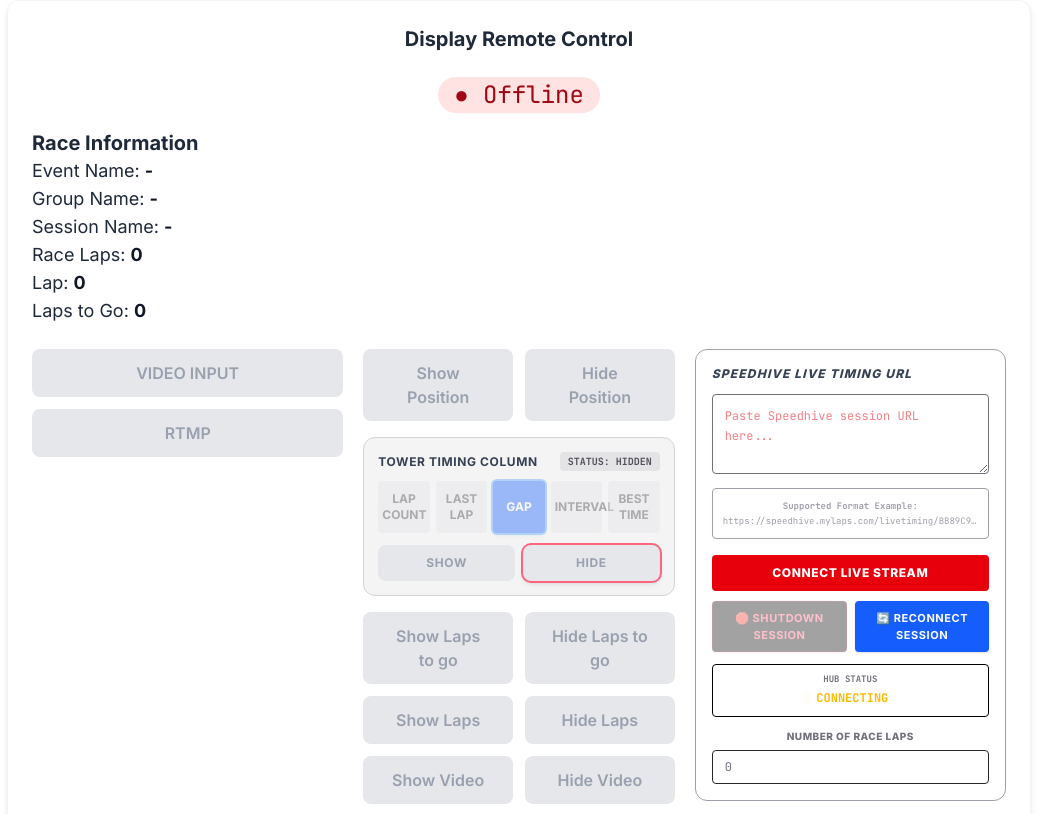
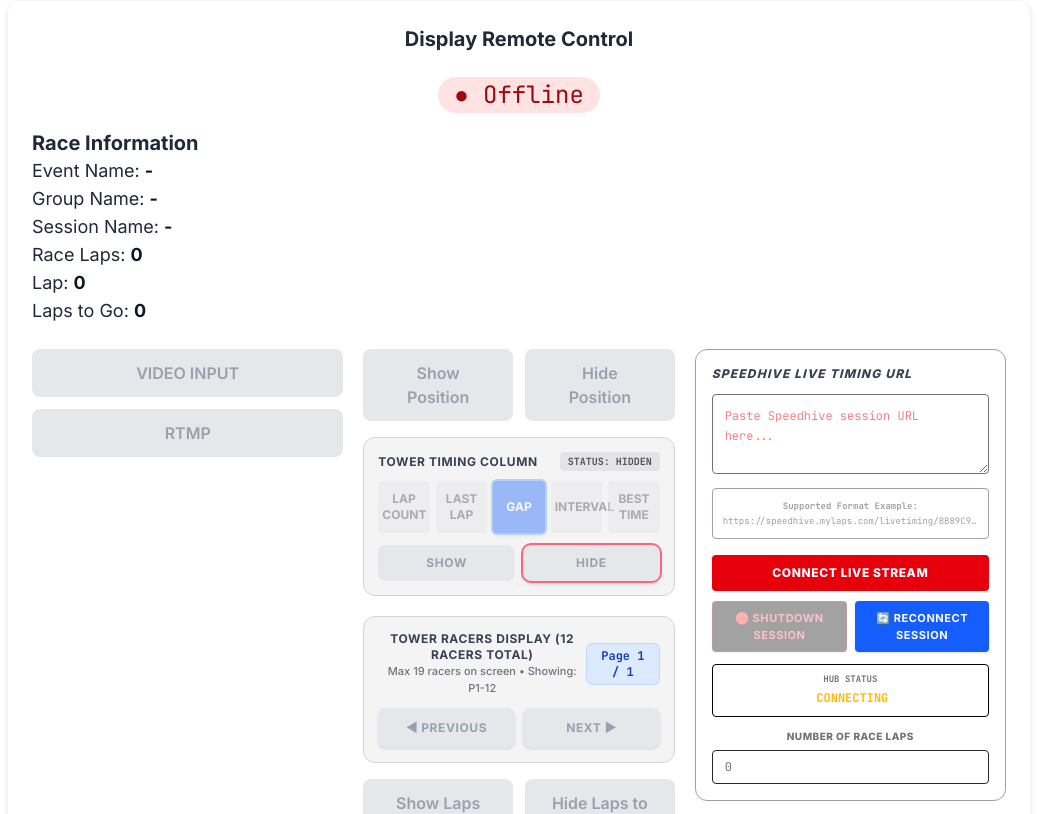
Before and after one commit to fathirpahlevi/Motorsport-Timing-Board, a React (Vite) app: page /control in a window 1280 px wide. Shown: the top 814 px of the page, without its empty margins (121-1158 px from the left). Built offline with nearby package versions, Linux system fonts and the light colour scheme; no server answers.

Commit message:
feat: implement rider DNF status and pagination
Add DNF state support for rider rankings and introduce
pagination for side position leaderboard displays.

```diff
--- a/src/App.tsx
+++ b/src/App.tsx
@@ -1486,7 +1486,8 @@ export default function App() {
           raceTitle={raceTitle}
           sessionName={sessionName}
           groupName={groupName}
-          finishedPages={finishedPages}/>
+          finishedPages={finishedPages}
+          riders={riders}/>
         } />
         <Route
             path="/sidePosition"
--- a/src/components/control.tsx
+++ b/src/components/control.tsx
@@ -1,6 +1,7 @@
 import React, { useEffect, useState, useRef } from 'react';
 import { ListSelectInput, SelectOption } from './lists';
 import { RiderResult, ControlState } from '../types';
+import { getPagedRiders } from '../data';
 import { AddRiderModal } from './manualRider';
 
 interface DisplayControllerProps {
@@ -18,6 +19,7 @@ interface DisplayControllerProps {
     globalLaps: number;
     globalLtg: number;
     finishedPages: number;
+    riders?: RiderResult[];
 }
 
 export const DisplayController: React.FC<DisplayControllerProps> = ({
@@ -34,7 +36,8 @@ export const DisplayController: React.FC<DisplayControllerProps> = ({
     globalRaceLaps,
     globalLaps,
     globalLtg,
-    finishedPages}) => {
+    finishedPages,
+    riders = []}) => {
     const [localStatus, setLocalStatus] = useState<string>('Ready');
     const [gapDiff,setGapDiff] = useState<'gap'|'diff'>('diff');
     const [speedhiveUrl,setSpeedhiveUrl] = useState<string>('');
@@ -132,7 +135,21 @@ export const DisplayController: React.FC<DisplayControllerProps> = ({
         sendControlCommand('time', visible);
     };
 
-    const sendControlCommand = (command: string, state: boolean | string) => {
+    const currentTowerPage: number = typeof syncState?.sidePositionPage === 'number' ? syncState.sidePositionPage : 0;
+    const towerPagination = getPagedRiders(riders || [], currentTowerPage);
+
+    const handlePrevTowerPage = () => {
+        const newPage = Math.max(0, currentTowerPage - 1);
+        sendControlCommand('sidePositionPage', newPage);
+    };
+
+    const handleNextTowerPage = () => {
+        const maxPage = towerPagination.totalPages > 0 ? towerPagination.totalPages - 1 : currentTowerPage + 1;
+        const newPage = Math.min(maxPage, currentTowerPage + 1);
+        sendControlCommand('sidePositionPage', newPage);
+    };
+
+    const sendControlCommand = (command: string, state: boolean | string | number) => {
     // Guard clause: check if socket is passed and actually open
         if (!socket || socket.readyState !== WebSocket.OPEN) {
             setLocalStatus('Error: Server connection is offline.');
@@ -475,6 +492,44 @@ export const DisplayController: React.FC<DisplayControllerProps> = ({
                       </div>
                     </div>
 
+                    {/* TOWER RACERS PAGINATION CONTROL (MAX 19) */}
+                    <div className="col-span-2 flex flex-col gap-2.5 p-3.5 bg-zinc-100 border border-zinc-300 rounded-xl my-1">
+                      <div className="flex items-center justify-between">
+                        <div className="flex flex-col">
+                          <span className="uppercase text-gray-700 font-bold text-xs tracking-wider">
+                            Tower Racers Display ({riders?.length || 0} Racers Total)
+                          </span>
+                          <span className="text-[11px] text-zinc-500 font-medium">
+                            Max 19 racers on screen • {towerPagination.pageRangeText ? `Showing: P${towerPagination.pageRangeText}` : 'All shown'}
+                          </span>
+                        </div>
+                        <span className="text-xs font-mono font-bold bg-blue-100 text-blue-800 px-2.5 py-1 rounded-md border border-blue-200">
+                          Page {towerPagination.currentPage + 1} / {towerPagination.totalPages}
+                        </span>
+                      </div>
+
+                      {/* SIMPLE PREVIOUS AND NEXT BUTTONS */}
+                      <div className="grid grid-cols-2 gap-2 mt-0.5">
+                        <button
+                          type="button"
+                          onClick={handlePrevTowerPage}
+                          disabled={connectionStatus !== 'connected' || towerPagination.currentPage <= 0}
+                          className="w-full py-3 px-4 text-white font-bold text-xs uppercase tracking-wider rounded-lg bg-indigo-600 hover:bg-indigo-700 active:bg-indigo-800 disabled:bg-gray-200 disabled:text-gray-400 disabled:cursor-not-allowed transition-colors shadow-sm flex items-center justify-center gap-1.5 cursor-pointer"
+                        >
+                          ◀ Previous
+                        </button>
+
+                        <button
+                          type="button"
+                          onClick={handleNextTowerPage}
+                          disabled={connectionStatus !== 'connected' || towerPagination.currentPage >= towerPagination.totalPages - 1}
+                          className="w-full py-3 px-4 text-white font-bold text-xs uppercase tracking-wider rounded-lg bg-indigo-600 hover:bg-indigo-700 active:bg-indigo-800 disabled:bg-gray-200 disabled:text-gray-400 disabled:cursor-not-allowed transition-colors shadow-sm flex items-center justify-center gap-1.5 cursor-pointer"
+                        >
+                          Next ▶
+                        </button>
+                      </div>
+                    </div>
+
                     <button
                     onClick={() => {
                         sendControlCommand('ltg',true);
--- a/src/data.ts
+++ b/src/data.ts
@@ -367,11 +367,23 @@ export function parseLapTimeToMs(timeStr: string | undefined | null): number {
   return 0;
 }
 
+export function isRiderDnf(rider: RiderResult): boolean {
+  if (!rider) return false;
+  const posUpper = typeof rider.pos === 'string' ? rider.pos.trim().toUpperCase() : '';
+  const pClUpper = typeof rider.pCl === 'string' ? rider.pCl.trim().toUpperCase() : '';
+  return posUpper === 'DNF' || pClUpper === 'DNF' || posUpper.includes('DNF') || pClUpper.includes('DNF');
+}
+
 export function recalculateGaps(riders: RiderResult[]): RiderResult[] {
   if (riders.length === 0) return [];
 
-  // Sort list by lbpos or numerical pos
+  // Sort list: active non-DNF racers first (by lbpos or numeric pos), then DNF racers at the end
   const sorted = [...riders].sort((a, b) => {
+    const isDnfA = isRiderDnf(a);
+    const isDnfB = isRiderDnf(b);
+    if (isDnfA && !isDnfB) return 1;
+    if (!isDnfA && isDnfB) return -1;
+
     const posA = a.lbpos ?? (parseInt(a.pos, 10) || 999);
     const posB = b.lbpos ?? (parseInt(b.pos, 10) || 999);
     return posA - posB;
@@ -380,15 +392,29 @@ export function recalculateGaps(riders: RiderResult[]): RiderResult[] {
   const leaderTimeStr = sorted[0]?.tTm;
   const leaderMs = parseLapTimeToMs(leaderTimeStr);
 
+  let activeIndex = 0;
   return sorted.map((rider, index) => {
-    const posInt = index + 1;
-    const posStr = posInt.toString();
+    const isDnf = isRiderDnf(rider);
+    let posStr: string;
+    let posInt: number;
+
+    if (isDnf) {
+      posStr = "DNF";
+      posInt = rider.lbpos && rider.lbpos > 900 ? rider.lbpos : 990 + index;
+    } else {
+      activeIndex++;
+      posInt = activeIndex;
+      posStr = posInt.toString();
+    }
 
     // Preserve existing raw string gaps if available and valid (e.g., "1 Lap", "0.238", etc.)
     let gpStr = rider.gp;
     let dfStr = rider.df;
 
-    if (index === 0) {
+    if (isDnf) {
+      gpStr = "-";
+      dfStr = "-";
+    } else if (index === 0) {
       gpStr = "LEADER";
       dfStr = "-";
     } else {
@@ -412,13 +438,75 @@ export function recalculateGaps(riders: RiderResult[]): RiderResult[] {
       ...rider,
       lbpos: posInt,
       pos: posStr,
-      pCl: posStr,
+      pCl: isDnf ? "DNF" : (rider.pCl && isNaN(Number(rider.pCl)) && rider.pCl !== 'DNF' ? rider.pCl : posStr),
       gp: gpStr || "-",
       df: dfStr || "-",
       gpCl: gpStr || "-",
       dfCl: dfStr || "-"
     };
   });
+}
+
+export interface PagedRidersResult {
+  displayedRiders: RiderResult[];
+  currentPage: number;
+  totalPages: number;
+  fixedCount: number;
+  windowSize: number;
+  pageRangeText: string;
+}
+
+/**
+ * Limits tower display to a maximum of 19 racers.
+ * - Total <= 19: All racers displayed (Page 1/1, 1-N).
+ * - Total 20..26: Top 15 racers fixed (1-15), remaining slots (4) windowed (Page 0: 1-19, Page 1: 1-15 & 20-23, Page 2: 1-15 & 24-N).
+ * - Total > 26: Top 10 racers fixed (1-10), remaining slots (9) windowed (Page 0: 1-19, Page 1: 1-10 & 20-28, Page 2: 1-10 & 29-N).
+ */
+export function getPagedRiders(riders: RiderResult[], requestedPage: number = 0): PagedRidersResult {
+  const total = riders.length;
+  if (total <= 19) {
+    return {
+      displayedRiders: riders,
+      currentPage: 0,
+      totalPages: 1,
+      fixedCount: total,
+      windowSize: 0,
+      pageRangeText: total > 0 ? `1-${total}` : '0',
+    };
+  }
+
+  const isBetween20And26 = total <= 26;
+  const fixedCount = isBetween20And26 ? 15 : 10;
+  const windowSize = isBetween20And26 ? 4 : 9;
+
+  const remainingTotal = total - fixedCount;
+  const totalPages = Math.max(1, Math.ceil(remainingTotal / windowSize));
+  const currentPage = Math.max(0, Math.min(requestedPage, totalPages - 1));
+
+  const fixedRiders = riders.slice(0, fixedCount);
+  const windowStart = fixedCount + currentPage * windowSize;
+  const windowEnd = windowStart + windowSize;
+  const windowRiders = riders.slice(windowStart, windowEnd);
+
+  const displayedRiders = [...fixedRiders, ...windowRiders];
+
+  let pageRangeText = '';
+  if (currentPage === 0) {
+    pageRangeText = `1-${Math.min(19, total)}`;
+  } else {
+    const winStartPos = windowStart + 1;
+    const winEndPos = Math.min(windowEnd, total);
+    pageRangeText = `1-${fixedCount} & ${winStartPos}-${winEndPos}`;
+  }
+
+  return {
+    displayedRiders,
+    currentPage,
+    totalPages,
+    fixedCount,
+    windowSize,
+    pageRangeText,
+  };
 }
 
 export interface ManualRiderInput {
--- a/src/types.ts
+++ b/src/types.ts
@@ -81,7 +81,8 @@ export interface ControlState {
   lastLap?: boolean;
   timingMode?: 'lapCount' | 'lastLap' | 'gap' | 'interval' | 'bestTime';
   timingVisible?: boolean;
-  [key: string]: boolean | string | undefined;
+  sidePositionPage?: number;
+  [key: string]: boolean | string | number | undefined;
 }
 
 export interface LowerThirdState {
```
Also changed, not shown: src/components/ManualPage.tsx (+35 -14 lines), src/components/SidePositionPage.tsx (+32 -14 lines).
